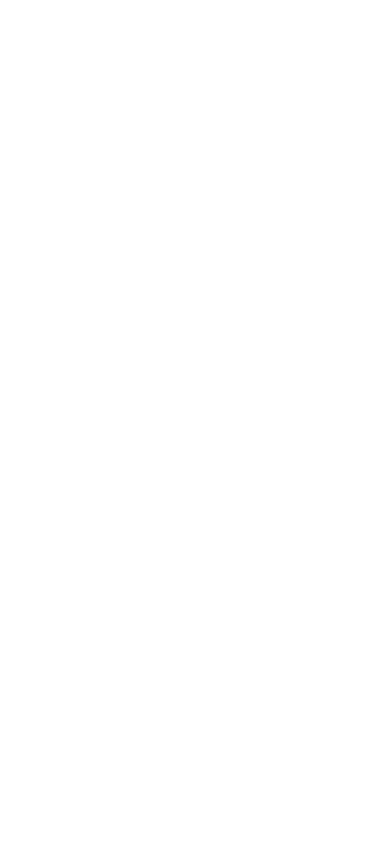
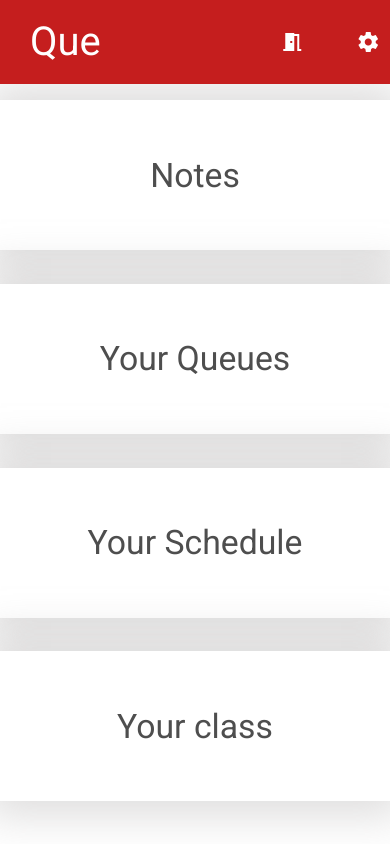
Before and after one commit to Que-App/Que-frontend, an Angular app: page /home in a window 390 px wide. Before the commit this address led to /. Built offline with nearby package versions, Linux system fonts and the light colour scheme.

Commit message:
Responsive homeView done

```diff
--- a/src/app/app-routing.module.ts
+++ b/src/app/app-routing.module.ts
@@ -1,8 +1,11 @@
 import { NgModule } from '@angular/core';
 import { Routes, RouterModule } from '@angular/router';
+import { HomeComponent } from './core/components/home/home.component';
 
-
-const routes: Routes = [];
+const routes: Routes = [
+  { path: 'home', component: HomeComponent },
+  { path: '**', redirectTo: '/home', pathMatch: 'full'}
+];
 
 @NgModule({
   imports: [RouterModule.forRoot(routes)],
--- a/src/app/app.module.ts
+++ b/src/app/app.module.ts
@@ -5,7 +5,8 @@
 import { AppRoutingModule } from './app-routing.module';
 import { AppComponent } from './app.component';
 import { MaterialModule } from './material.module'
-
+import { CoreModule } from './core/core.module'
+import { DatePipe } from '@angular/common';
 
 
 @NgModule({
@@ -17,8 +18,9 @@
     AppRoutingModule,
     BrowserAnimationsModule,
     MaterialModule,
+    CoreModule
   ],
-  providers: [],
+  providers: [DatePipe],
   bootstrap: [AppComponent]
 })
 export class AppModule { }
--- /dev/null
+++ b/src/app/core/components/home/home.component.html
@@ -0,0 +1,30 @@
+<div class="main-container">
+    <nav>
+        <span>Que</span>
+        <div class="icons-container">
+            <mat-icon class="icon" (click)="logOut()">meeting_room</mat-icon>
+            <mat-icon class="icon" id="settings" (click)="routeTo('settings')" >settings</mat-icon>
+        </div>
+    </nav>
+    <section class="boxes-container">
+        <div class="block" id="main-block">
+            <div class="welcome-text-container">
+                <p>Hello there <span class="user">Piotr</span></p>
+                <p>{{ currentDate }}<br>{{ currentHour }}</p>
+            </div>
+            <p>There is no lesson now :(</p>
+        </div>
+        <div class="block" id="notes-block" (click)="routeTo('notes')">
+            <p>Notes</p>
+        </div>
+        <div class="block" id="queues-block" (click)="routeTo('queues')">
+            <p>Your Queues</p>
+        </div>
+        <div class="block" id="schedule-block" (click)="routeTo('schedule')">
+            <p>Your Schedule</p>
+        </div>
+        <div class="block" id="class-block" (click)="routeTo('class')">
+            <p>Your class</p>
+        </div>
+    </section>
+</div>
--- /dev/null
+++ b/src/app/core/components/home/home.component.scss
@@ -0,0 +1,187 @@
+@import url('https://fonts.googleapis.com/css2?family=Open+Sans:wght@600&display=swap');
+
+.main-container {
+    display: flex;
+    flex-direction: column;
+    align-content: center;
+    height: 100%;
+}
+
+nav {
+    width: 100%;
+    background-color: #c51e1e;
+    height: 8%;
+    display: flex;
+    justify-content: space-between;
+    align-items: center;
+
+    span {
+        color: white;
+        position: relative;
+        margin: 2px 30px;
+        margin-bottom: 4px;
+        font-size: 2.5em;
+    }
+}
+
+.icons-container {
+    display: flex;
+    width: 100px;
+    margin-right: 2.5%;
+    justify-content: space-between;
+}
+
+.icon {
+    font-size: 1.5em;
+    cursor: pointer;
+    margin: 0;
+    color: white;
+}
+
+#settings {
+    transition: transform, 1s;
+
+    &:hover {
+        transform: rotate(180deg);
+    }
+}
+
+.boxes-container {
+    margin: 40px auto;
+    display: grid;
+    grid-template: 1fr 1fr / 1fr 1fr 1fr;
+    height: 80%;
+    width: 95%;
+    row-gap: 7%;
+    column-gap: 3%;
+    justify-self: center;
+}
+
+.block {
+    background-color: white;
+    transition: transform 0.5s;
+    min-width: 100px;
+    box-shadow: 0px 0px 42px 14px rgba(170,167,167,0.4);
+
+    &:hover {
+        transform: scale(1.03);
+        vertical-align: middle;
+    }
+}
+
+#main-block {
+    grid-column: 1 / 3;
+    grid-row: 1;
+    position: relative;
+    display: flex;
+    flex-direction: row;
+}
+
+#notes-block {
+    grid-column: 3;
+    grid-row: 1;
+    cursor: pointer;
+}
+
+#queues-block {
+    grid-column: 3;
+    grid-row: 2;
+    cursor: pointer;
+}
+
+#schedule-block {
+    grid-column: 2;
+    grid-row: 2;
+    cursor: pointer;
+}
+
+#class-block {
+    grid-column: 1;
+    grid-row: 2;
+    cursor: pointer;
+}
+
+.welcome-text-container {
+    position: absolute;
+    border: 0.2vw solid #4e4e4e;
+    left: 20px;
+    bottom: 20px;
+}
+
+.user {
+    color: #c51e1e;
+}
+
+p {
+    color: #4e4e4e;
+    font-size: 1.5vw;
+    margin: 15px 30px;
+}
+
+@media only screen and (max-width: 600px) {
+    .boxes-container {
+        grid-template: 1fr 1fr / 1fr 1fr;
+    }
+
+    #main-block {
+        display: none;
+    }
+
+    #notes-block {
+        grid-column: 1;
+        grid-row: 1;
+    }
+
+    #queues-block {
+        grid-column: 2;
+        grid-row: 2;
+    }
+
+    #schedule-block {
+        grid-column: 1;
+        grid-row: 2;
+    }
+
+    #class-block {
+        grid-column: 2;
+        grid-row: 1;
+    }
+
+    .welcome-text-container {
+        display: none;
+    }
+
+    p {
+        font-size: 3vw;
+    }
+}
+
+@media only screen and (max-width: 400px) {
+    nav {
+        position: fixed;
+        top: 0;
+        left: 0;
+        right: 0;
+        height: 10%;
+    }
+
+    .boxes-container {
+        margin-top: 100px;
+        display: flex;
+        flex-direction: column;
+        row-gap: 5%;
+        width: 100%;
+    }
+
+    .block {
+        min-height: 150px;
+        display: flex;
+        align-items: center;
+        justify-content: center;
+
+        p {
+            font-size: 4vh;
+            text-align: center;
+        }
+    }
+}
--- /dev/null
+++ b/src/app/core/components/home/home.component.ts
@@ -0,0 +1,36 @@
+import { Component, OnInit } from '@angular/core';
+import { Router } from '@angular/router';
+import { DatePipe } from '@angular/common';
+
+@Component({
+  selector: 'app-home',
+  templateUrl: './home.component.html',
+  styleUrls: ['./home.component.scss']
+})
+export class HomeComponent implements OnInit {
+  currentDate: string;
+  currentHour: string;
+
+  constructor(
+    private router: Router,
+    private datePipe: DatePipe,
+  ) {}
+
+  ngOnInit(): void {
+    setInterval(() => this.timeUpdater(), 1000)
+  }
+
+  timeUpdater() {
+    this.currentDate = this.datePipe.transform(Date.now(),'EEEE, dd.MM.y');
+    this.currentHour = this.datePipe.transform(Date.now(),'HH:mm:ss');
+  }
+
+  routeTo(location: string) {
+    this.router.navigateByUrl(location);
+  }
+
+  logOut() {
+    this.router.navigateByUrl('/auth');
+  }
+
+}
```
Also changed, not shown: src/app/core/core.module.ts (+8 -2 lines), 1 other file (tests, documents, lock files or other folders).
